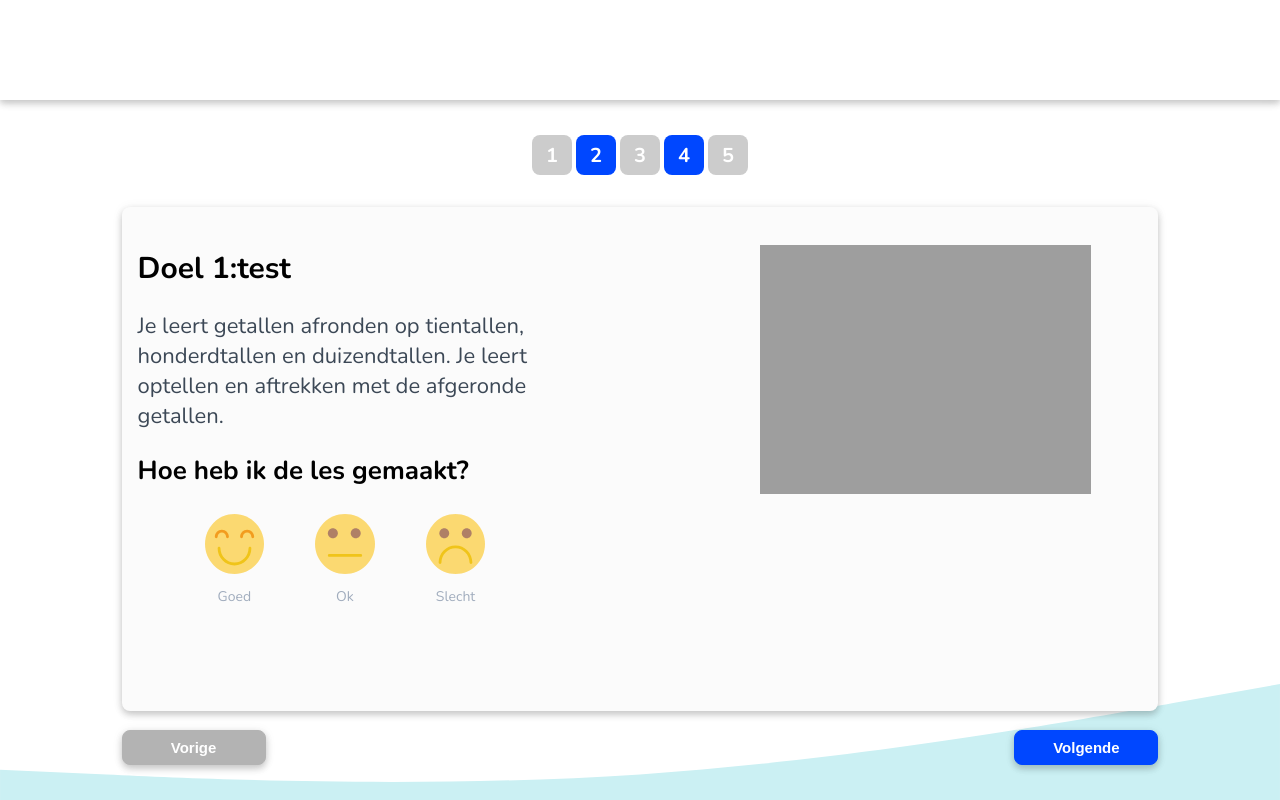
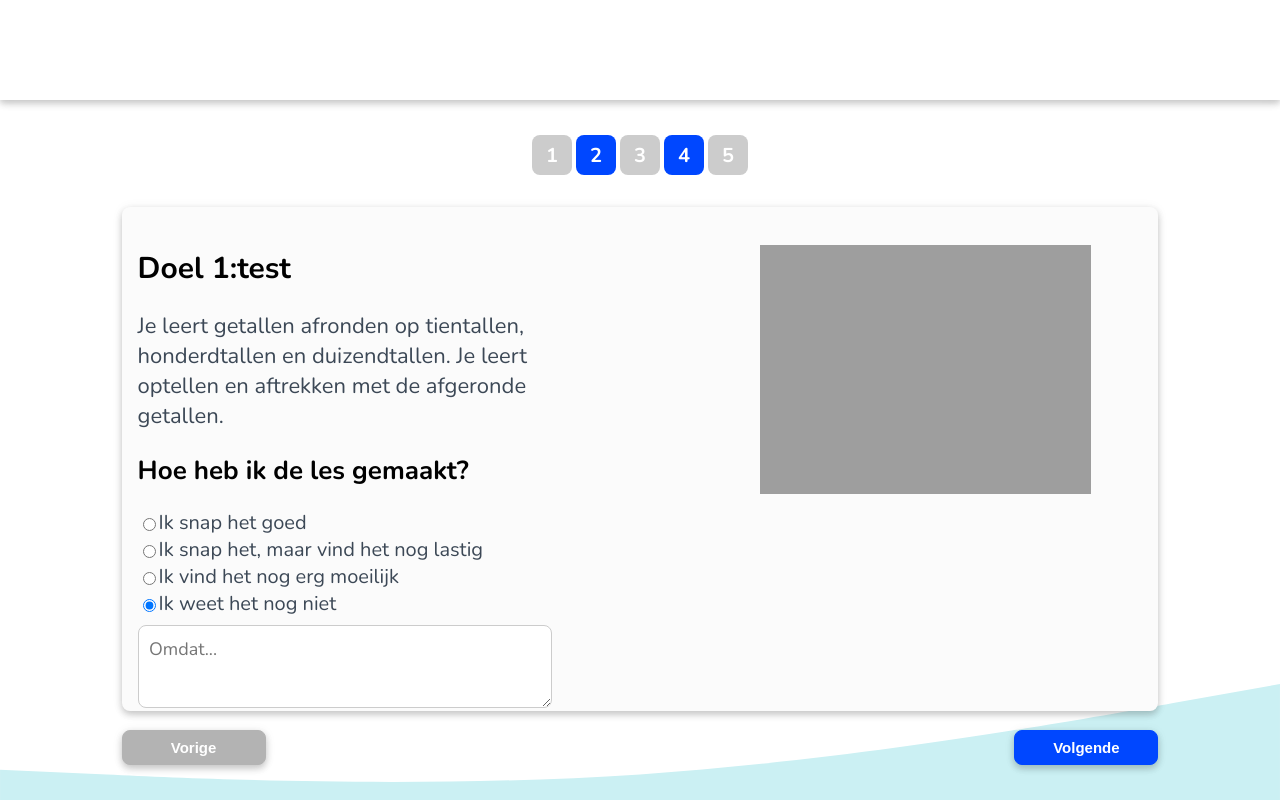
Before and after one commit to Rowan-Paul/HANAIM-DWA-Rekenlogboek, a React (Create React App) app in the folder rekenlogboek/client-side/: page /student/after-pre-test in a window 1280 px wide. Built offline with nearby package versions, Linux system fonts and the light colour scheme.

Commit message:
Added state handlers to radio button component

```diff
--- a/rekenlogboek/client-side/src/js/common/InputTypes/Radiobuttons.js
+++ b/rekenlogboek/client-side/src/js/common/InputTypes/Radiobuttons.js
@@ -5,6 +5,15 @@ import InputHandlers from '../../teacher/components/column/InputHandlers'
 import '../../../scss/common/InputTypes.scss'
 
 export default function RadioButtons(props) {
+	const newAnswer = e => {
+		props.changeAnswer(e.target.value)
+	}
+
+	const newExplanation = e => {
+		props.changeExplanation(e.target.value)
+	}
+
+	console.log(props.inputAnswer)
 	return (
 		<ul className="Radiobuttons">
 			{props.options.map((option, i) => (
@@ -12,7 +21,13 @@ export default function RadioButtons(props) {
 					key={shortid.generate()}
 					className={props.readonly ? 'ReadOnly' : 'Edit'}
 				>
-					<input type="radio" name="radiobutton" value="default" />
+					<input
+						type="radio"
+						name="radiobutton"
+						value={option}
+						checked={props.inputAnswer === option}
+						onChange={e => newAnswer(e)}
+					/>
 					<span>{option}</span>
 
 					{!props.readonly && (
@@ -23,7 +38,13 @@ export default function RadioButtons(props) {
 				</li>
 			))}
 			<li className={props.readonly ? 'ReadOnly' : 'Edit'}>
-				<input type="radio" name="radiobutton" value="default" />
+				<input
+					onChange={e => newAnswer(e)}
+					checked={props.inputAnswer === '' || props.inputAnswer === 'default'}
+					type="radio"
+					name="radiobutton"
+					value="default"
+				/>
 				<span>Ik weet het nog niet</span>
 
 				{!props.readonly && (
@@ -37,7 +58,12 @@ export default function RadioButtons(props) {
 
 			{props.explanation && (
 				<li className="Explanation">
-					<textarea type="text" name="explanation" placeholder="Omdat..." />
+					<textarea
+						type="text"
+						name="explanation"
+						placeholder="Omdat..."
+						onChange={e => newExplanation(e)}
+					/>
 				</li>
 			)}
 		</ul>
--- a/rekenlogboek/client-side/src/js/student/components/Question.js
+++ b/rekenlogboek/client-side/src/js/student/components/Question.js
@@ -14,7 +14,9 @@ export default function Question(props) {
 						explanation={props.explanation}
 						options={props.options}
 						readonly={true}
-						inputHandler={props?.inputHandler}
+						inputAnswer={props.inputAnswer}
+						changeAnswer={props.changeAnswer}
+						changeExplanation={props.changeExplanation}
 					/>
 				)
 				break
@@ -23,15 +25,15 @@ export default function Question(props) {
 					<Checkboxes
 						options={props.options}
 						readonly={true}
-						inputHandler={props?.inputHandler}
+						changeAnswer={props.changeAnswer}
 					/>
 				)
 				break
 			case 'textarea':
-				return <Textarea inputHandler={props?.inputHandler} />
+				return <Textarea changeAnswer={props.changeAnswer} />
 				break
 			case 'evaluation':
-				return <Evaluation inputHandler={props?.inputHandler} />
+				return <Evaluation changeAnswer={props.changeAnswer} />
 				break
 		}
 	}
--- a/rekenlogboek/client-side/src/js/student/containers/AfterPreTest.js
+++ b/rekenlogboek/client-side/src/js/student/containers/AfterPreTest.js
@@ -19,12 +19,16 @@ function AfterPreTest() {
 		'Ik vind het nog erg moeilijk'
 	]
 
-	const [inputValue, setInputValue] = useState('')
-	const [inputMotivation, setInputMotivation] = useState('')
+	//TODO: save state to redux when leaving page
+	const [inputAnswer, setInputAnswer] = useState('')
+	const [inputExplanation, setInputExplanation] = useState('')
 
-	const inputHandler = (newInputValue, newInputMotivation) => {
-		setInputValue(newInputValue)
-		setInputMotivation(newInputMotivation)
+	const changeAnswer = value => {
+		setInputAnswer(value)
+	}
+
+	const changeExplanation = value => {
+		setInputExplanation(value)
 	}
 
 	const previousPage = () => {}
@@ -43,9 +47,12 @@ function AfterPreTest() {
 						/>
 						<Question
 							title="Hoe heb ik de les gemaakt?"
-							type="evaluation"
+							type="radiobuttons"
+							explanation={true}
 							options={inputOptions}
-							inputHandler={inputHandler}
+							inputAnswer={inputAnswer}
+							changeAnswer={changeAnswer}
+							changeExplanation={changeExplanation}
 						/>
 					</div>
 					<div className="right-side">
```
